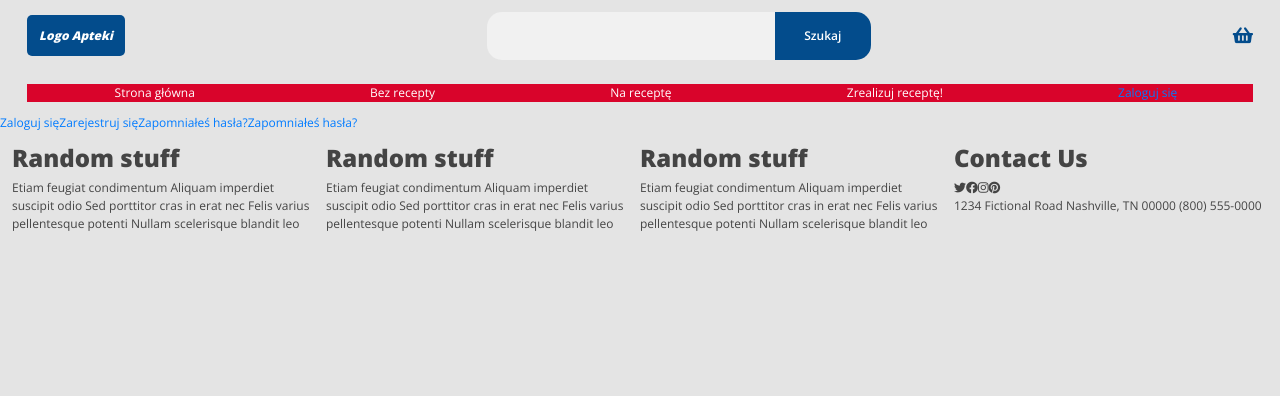
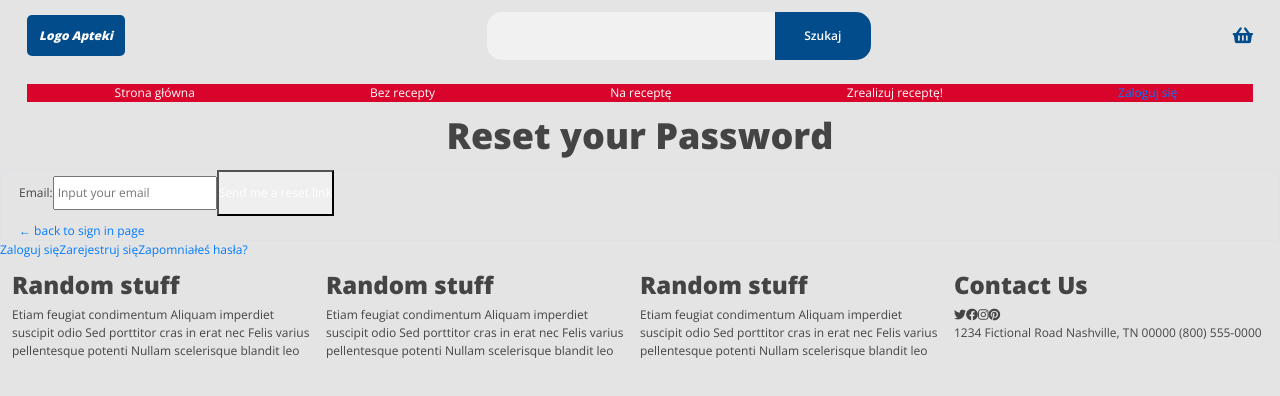
Before and after one commit to eweRij/E-pharmacy, a React (Create React App) app: page /#/log/passwordReset in a window 1280 px wide. Shown: the top 396 px of the page. Built offline with nearby package versions, Linux system fonts and the light colour scheme; no server answers; the database is empty; sample sign-in values are in the browser's storage; some icons are missing.

Commit message:
ruting sprobowac jeszcze  z reach

```diff
--- a/src/Login/LoggIn.js
+++ b/src/Login/LoggIn.js
@@ -1,21 +1,52 @@
+// import React, { useContext } from "react";
+// import { HashRouter, Route, Link, Switch, NavLink } from "react-router-dom";
+// import SignIn from "./SignIn";
+// import SignUp from "./SignUp";
+// import ProfilePage from "./ProfilePage";
+// import PasswordReset from "./PasswordReset";
+// import { UserContext } from "../providers/UserProvider";
+// const LoggIn = () => {
+//   const user = useContext(UserContext);
+//   return user ? (
+//     <ProfilePage />
+//   ) : (
+//     <>
+//       <Link to="./signUp">Zaloguj się</Link>
+//       <Link to="./signIn">Zarejestruj się</Link>
+//       <Link to="./passwordReset">Zapomniałeś hasła?</Link>
+//       <Link to="./profilePage">Zapomniałeś hasła?</Link>
+//     </>
+//   );
+// };
+// export default LoggIn;
+
 import React, { useContext } from "react";
 import { HashRouter, Route, Link, Switch, NavLink } from "react-router-dom";
 import SignIn from "./SignIn";
 import SignUp from "./SignUp";
+import UserProvider from "../providers/UserProvider";
 import ProfilePage from "./ProfilePage";
+import { UserContext } from "../providers/UserProvider";
 import PasswordReset from "./PasswordReset";
-import { UserContext } from "../providers/UserProvider";
 const LoggIn = () => {
   const user = useContext(UserContext);
   return user ? (
     <ProfilePage />
   ) : (
     <>
-      <Link to="./signUp">Zaloguj się</Link>
-      <Link to="./signIn">Zarejestruj się</Link>
-      <Link to="./passwordReset">Zapomniałeś hasła?</Link>
-      <Link to="./profilePage">Zapomniałeś hasła?</Link>
+      <HashRouter>
+        <Switch>
+          <Route path="/log/signIn" component={SignIn} />
+          <Route path="/log/signUp" component={SignUp} />
+          <Route path="/log/passwordReset" component={PasswordReset} />
+        </Switch>
+      </HashRouter>
+      <Link to="/log/signIn">Zaloguj się</Link>
+      <Link to="/log/signUp">Zarejestruj się</Link>
+      <Link to="/log/passwordReset">Zapomniałeś hasła?</Link>
     </>
   );
 };
+
 export default LoggIn;
+//prawie ok sprobowac z rutami ok
--- a/src/Login/PasswordReset.js
+++ b/src/Login/PasswordReset.js
@@ -63,7 +63,7 @@ const PasswordReset = () => {
           </button>
         </form>
         <Link
-          to="/signIn"
+          to="/log/signIn"
           className="my-2 text-blue-700 hover:text-blue-800 text-center block"
         >
           &larr; back to sign in page
--- a/src/Login/SignIn.js
+++ b/src/Login/SignIn.js
@@ -80,12 +80,12 @@ const SignIn = () => {
         </button>
         <p className="text-center my-3">
           Don't have an account?{" "}
-          <Link to="/signUp" className="text-blue-500 hover:text-blue-600">
+          <Link to="/log/signUp" className="text-blue-500 hover:text-blue-600">
             Sign up here
           </Link>{" "}
           <br />{" "}
           <Link
-            to="/passwordReset"
+            to="/log/passwordReset"
             className="text-blue-500 hover:text-blue-600"
           >
             Forgot Password?
--- a/src/Login/SignUp.js
+++ b/src/Login/SignUp.js
@@ -108,7 +108,7 @@ const SignUp = () => {
         </button>
         <p className="text-center my-3">
           Already have an account?{" "}
-          <Link to="/signIn" className="text-blue-500 hover:text-blue-600">
+          <Link to="/log/signIn" className="text-blue-500 hover:text-blue-600">
             Sign in here
           </Link>
         </p>
```
